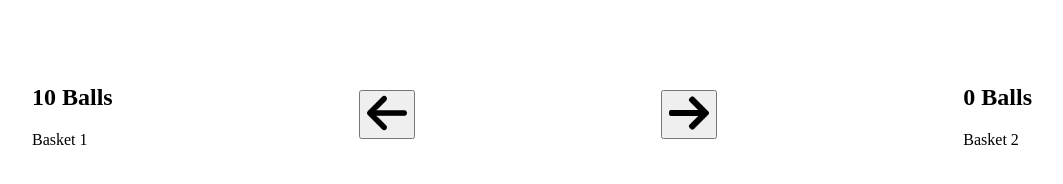
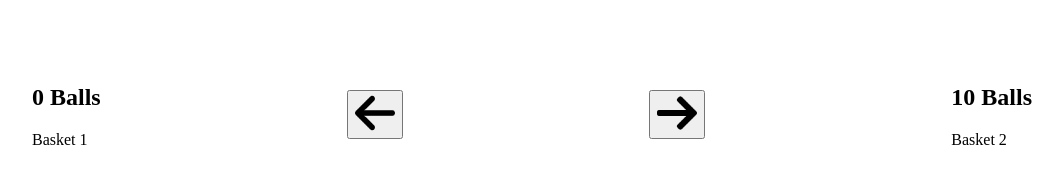
Before and after one commit to NHCarrigan-Mentorship/vikash-patel, a React app in the folder reactjs-practice/swapper/: page / in a window 1280 px wide. Shown: the whole page, without its empty margins (108-1171 px from the left). Built offline with nearby package versions, Linux system fonts and the light colour scheme.

Commit message:
Practiced useState and event handler.

```diff
--- a/reactjs-practice/swapper/App.js
+++ b/reactjs-practice/swapper/App.js
@@ -3,9 +3,9 @@ import BallsSwapper from "./components/BallsSwapper";
 const App = () => {
   return (
     <div>
-        <BallsSwapper />
+      <BallsSwapper />
     </div>
-  )
-}
+  );
+};
 
 export default App;
--- a/reactjs-practice/swapper/components/BallsBasket.js
+++ b/reactjs-practice/swapper/components/BallsBasket.js
@@ -6,7 +6,7 @@ const BallsBasket = ({ ballCount, basketName }) => {
       </h1>
       <p>{basketName}</p>
     </div>
-  )
-}
+  );
+};
 
-export default BallsBasket
+export default BallsBasket;
--- a/reactjs-practice/swapper/components/BallsSwapper.js
+++ b/reactjs-practice/swapper/components/BallsSwapper.js
@@ -4,16 +4,35 @@ import RightArrow from "../assets/images/right-arrow.png"
 
 import "./BallsSwapper.css"
 import BallsBasket from "./BallsBasket"
+import { useState } from "react"
 
 const BallsSwapper = () => {
+    const totalBalls = 10;
+    const [leftBasketCounter, setLeftBasketCounter] = useState(0);
+    const [rightBasketCounter, setRightBasketCounter] = useState(totalBalls - leftBasketCounter);
+
+    const LeftArrowHandler = () => {
+        if(leftBasketCounter < 10) {
+            setLeftBasketCounter(leftBasketCounter + 1);
+            setRightBasketCounter(rightBasketCounter - 1)
+        }
+    }
+
+    const RightArrowHandler = () => {
+        if(rightBasketCounter < 10) {
+            setLeftBasketCounter(leftBasketCounter - 1);
+            setRightBasketCounter(rightBasketCounter + 1)
+        }
+    }
+
   return (
     <section>
-        <BallsBasket ballCount={10} basketName="Basket 1" />
-        <Button imageUrl={LeftArrow} buttonName="left-arrow" />
-        <Button imageUrl={RightArrow} buttonName="right-arrow" />
-        <BallsBasket ballCount={0} basketName="Basket 2" />
+        <BallsBasket ballCount={leftBasketCounter} basketName="Basket 1" />
+        <Button arrowHandler={LeftArrowHandler} imageUrl={LeftArrow} buttonName="left-arrow" />
+        <Button arrowHandler={RightArrowHandler} imageUrl={RightArrow} buttonName="right-arrow" />
+        <BallsBasket ballCount={rightBasketCounter} basketName="Basket 2" />
     </section>
   )
 }
 
-export default BallsSwapper
+export default BallsSwapper;
--- a/reactjs-practice/swapper/components/Button.js
+++ b/reactjs-practice/swapper/components/Button.js
@@ -1,9 +1,9 @@
-const Button = ({imageUrl, buttonName}) => {
+const Button = ({ imageUrl, buttonName, arrowHandler }) => {
   return (
-    <button title={buttonName}>
-        <img src={imageUrl} alt={buttonName} />
+    <button onClick={arrowHandler} title={buttonName}>
+      <img src={imageUrl} alt={buttonName} />
     </button>
-  )
-}
+  );
+};
 
-export default Button
+export default Button;
--- a/reactjs-practice/swapper/index.html
+++ b/reactjs-practice/swapper/index.html
@@ -1,12 +1,12 @@
 <!DOCTYPE html>
 <html lang="en">
-<head>
-    <meta charset="UTF-8">
-    <meta name="viewport" content="width=device-width, initial-scale=1.0">
+  <head>
+    <meta charset="UTF-8" />
+    <meta name="viewport" content="width=device-width, initial-scale=1.0" />
     <title>Swapper</title>
     <script type="module" src="index.js"></script>
-</head>
-<body>
+  </head>
+  <body>
     <div id="root"></div>
-</body>
+  </body>
 </html>
```
Also changed, not shown: reactjs-practice/swapper/index.js (+4 -4 lines), reactjs-practice/swapper/components/BallsSwapper.css (indentation only).
